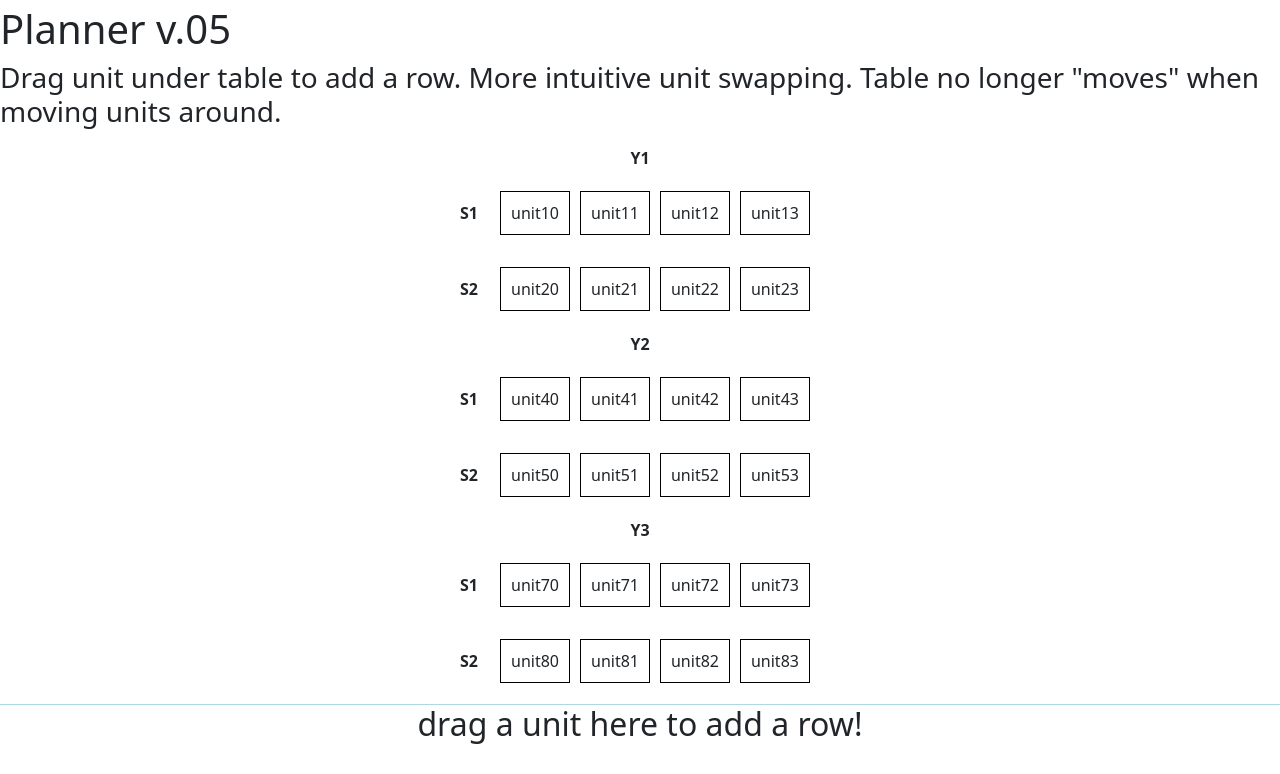
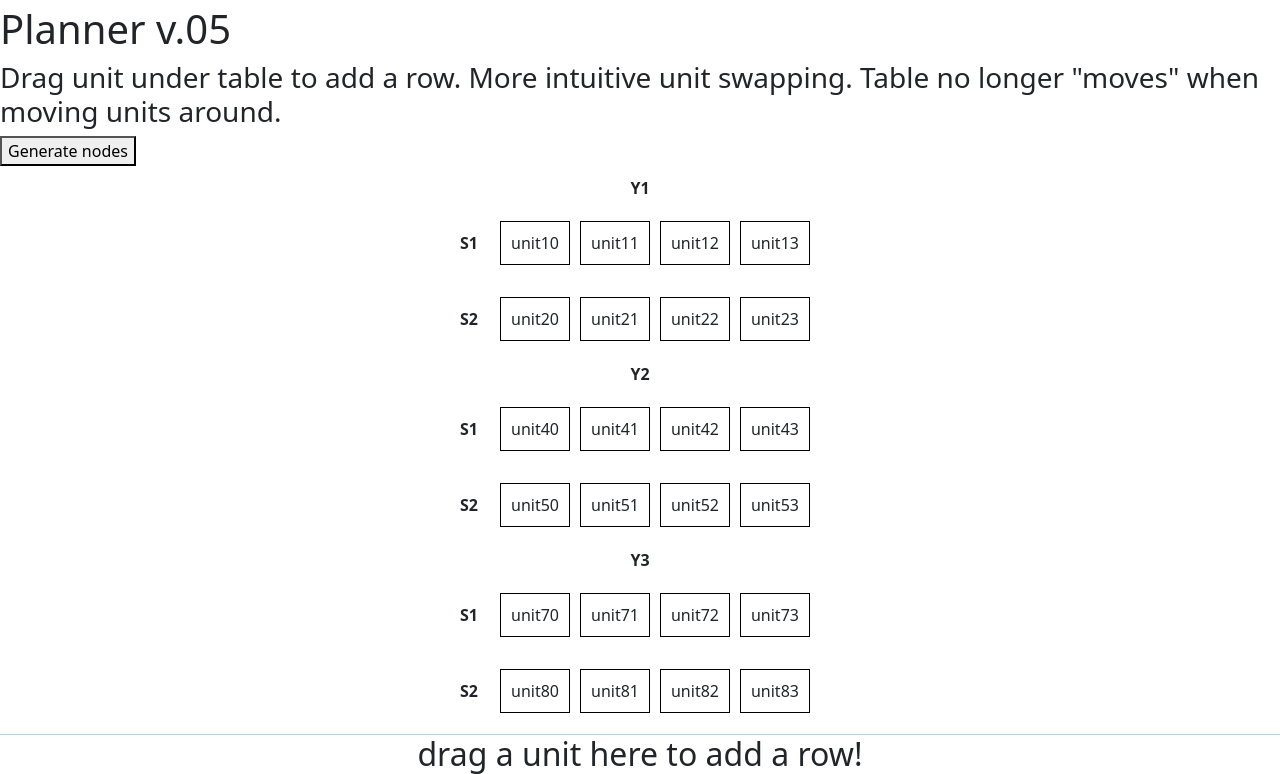
Before and after one commit to Haxinator/CITS3200Project, a Flask app: template app/templates/preferences.html in a window 1280 px wide. Shown: the part 51-825 px from the top of the page. Before the commit the page ends 795 px from the top, so only its background shows below. Run offline with Flask 3, Linux system fonts and the light colour scheme; the template is opened without the code that fills it, so the values that code supplies are empty.

Commit message:
added button to generate nodes from db

```diff
--- a/app/templates/preferences.html
+++ b/app/templates/preferences.html
@@ -11,7 +11,15 @@
     <main id = "root">
         <h1>Planner v.05</h1>
         <h3>Drag unit under table to add a row. More intuitive unit swapping. Table no longer "moves" when moving units around.</h3>
+        <!-- <form id="unit" onsubmit="return create_units('unit')" method="post">
+            <input name="unitcode" type="text">
+            <input type="submit" value="Add unit">
+        </form>
+        <div id="status"></div> -->
+        <button onclick="display_units()">Generate nodes</button>
+        <div id="nodes"></div>
     </main>
+
     <script type="text/javascript" src="{{ url_for('static', filename='js/planner.js') }}"></script>
 
     <script>
```
